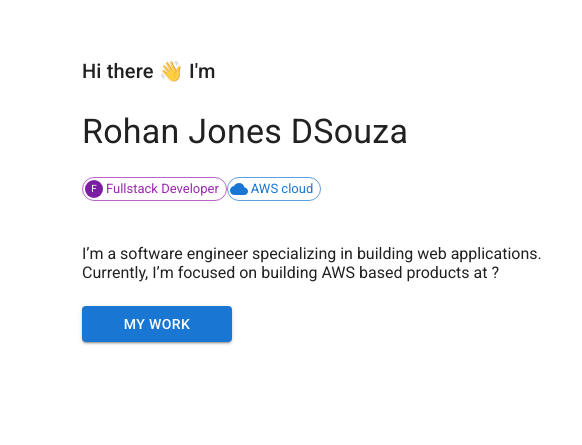
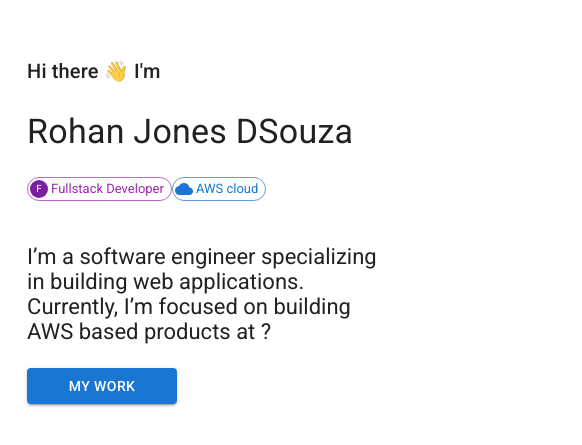
Before and after one commit to naxrohan/portfolio_site, a React (Create React App) app: page / in a window 390 px wide. Shown: the part 145-590 px from the top of the page, 582 px wide, since content can reach past the window. Built offline with nearby package versions, Linux system fonts and the light colour scheme.

Commit message:
responsive related fixes

```diff
--- a/src/components/HomeContent.jsx
+++ b/src/components/HomeContent.jsx
@@ -5,13 +5,13 @@ import CloudIcon from '@mui/icons-material/Cloud';
 
 const MainText = styled(Stack)(() => ({
   marginTop:'200px',
-  marginLeft:'50px'
+  marginLeft:'5%'
 }));
 
 const HomeContent = () => {
   return (
     <Box
-      paddingLeft={1}
+      paddingLeft={0}
       flex={5}
       sx={{ height: '100vh' }}>
 
@@ -38,7 +38,7 @@ const HomeContent = () => {
         </Typography>
 
         <br />
-        <Typography variant='span' sx={{ width: '500px' }}>
+        <Typography variant='span' sx={{ width: '100%', maxWidth: '500px', fontSize: {xs : "22px", sm : "18px"} }}>
           I’m a software engineer specializing in building web applications.
           Currently, I’m focused on building AWS based products at ?
         </Typography>
--- a/src/components/Sidebar.jsx
+++ b/src/components/Sidebar.jsx
@@ -24,8 +24,9 @@ const Sidebar = () => {
       sx={{
         display: {
           xs: "none",
-          sm: "block",
-        }
+          sm: "none",
+          md: "block",
+        },
       }}>
       <Box position='fixed'
         sx={{
--- a/src/pages/HomePage.jsx
+++ b/src/pages/HomePage.jsx
@@ -10,7 +10,7 @@ const HomePage = () => {
     <Box
       bgcolor={"background.default"}
       color={"text.primary"}>
-      <Stack direction='row' spacing={3} justifyContent='space-between'>
+      <Stack direction='row' spacing={1} justifyContent='space-between'>
         <Sidebar />
         <HomeContent />
       </Stack>
```
